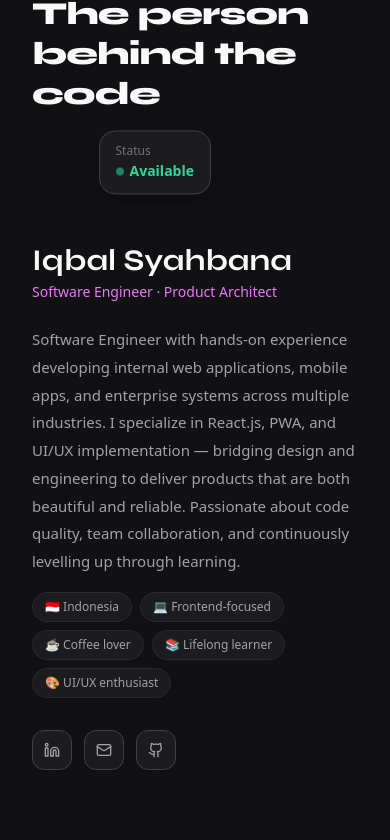
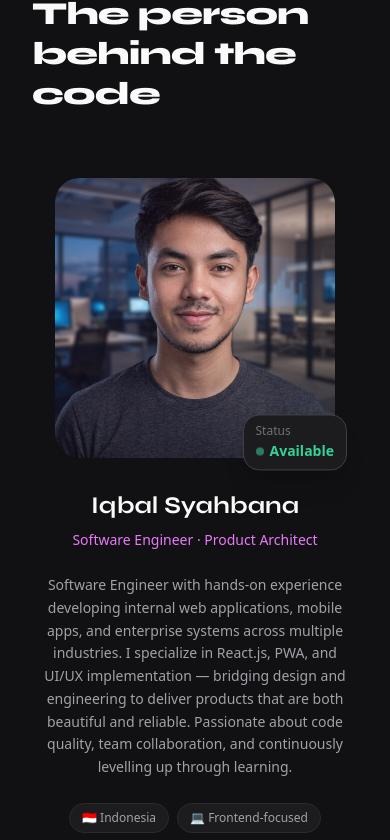
Before and after one commit to iqbalsyhbna/portfolio, a Next.js app: page / in a window 390 px wide. Shown: the part 1096-1936 px from the top of the page. Built offline with nearby package versions, Linux system fonts and the light colour scheme.

Commit message:
refactor: improve layout and styling in AboutSection component

```diff
--- a/src/components/sections/about.tsx
+++ b/src/components/sections/about.tsx
@@ -51,18 +51,19 @@ export function AboutSection() {
           behind the code
         </motion.h2>
 
-        <div className="grid lg:grid-cols-2 gap-16 items-center">
+        <div className="grid lg:grid-cols-[420px_1fr] gap-8 lg:gap-12 items-center">
           {/* Avatar */}
           <motion.div
             variants={slideInLeft}
-            className="relative aspect-square max-w-sm mx-auto lg:mx-0"
+            className="relative w-full max-w-[280px] sm:max-w-[340px] lg:max-w-[420px] aspect-square mx-auto lg:mx-0"
           >
-            <div className="w-full h-full rounded-3xl overflow-hidden relative">
+            <div className="relative w-full h-full overflow-hidden rounded-3xl">
               <Image
                 src={profile.avatar}
                 alt={profile.name}
                 fill
                 priority
+                sizes="(max-width: 768px) 280px, (max-width: 1024px) 340px, 420px"
                 className="object-cover rounded-3xl"
               />
 
@@ -84,10 +85,15 @@ export function AboutSection() {
               />
             </div>
 
+            {/* Floating Status Badge */}
             <motion.div
               animate={{ y: [-4, 4, -4] }}
-              transition={{ duration: 3, repeat: Infinity, ease: "easeInOut" }}
-              className="absolute -bottom-4 -right-4 bg-[var(--surface)] border border-[var(--border-color2)] rounded-2xl px-4 py-3 shadow-xl"
+              transition={{
+                duration: 3,
+                repeat: Infinity,
+                ease: "easeInOut",
+              }}
+              className="absolute -bottom-3 -right-3 sm:-bottom-4 sm:-right-4 bg-[var(--surface)] border border-[var(--border-color2)] rounded-2xl px-3 py-2 sm:px-4 sm:py-3 shadow-xl"
             >
               <div className="text-xs text-[var(--text-tertiary)]">Status</div>
 
@@ -99,18 +105,23 @@ export function AboutSection() {
           </motion.div>
 
           {/* Info */}
-          <motion.div variants={slideInRight}>
-            <h3 className="font-syne text-3xl font-bold mb-1">
+          <motion.div
+            variants={slideInRight}
+            className="text-center lg:text-left"
+          >
+            <h3 className="font-syne text-2xl sm:text-3xl lg:text-4xl font-bold mb-2">
               {profile.name}
             </h3>
-            <p className="text-[var(--accent-primary)] text-sm font-medium mb-6">
+
+            <p className="text-[var(--accent-primary)] text-sm sm:text-base font-medium mb-6">
               {profile.title} · Product Architect
             </p>
-            <p className="text-[var(--text-secondary)] text-[15px] leading-[1.85] mb-4">
+
+            <p className="text-[14px] sm:text-[15px] lg:text-base text-[var(--text-secondary)] leading-relaxed lg:leading-[1.85] mb-6">
               {profile.longBio}
             </p>
 
-            <div className="flex flex-wrap gap-2 mb-8">
+            <div className="flex flex-wrap justify-center lg:justify-start gap-2 mb-8">
               {profile.traits.map((t) => (
                 <span
                   key={t}
@@ -121,7 +132,7 @@ export function AboutSection() {
               ))}
             </div>
 
-            <div className="flex gap-3">
+            <div className="flex flex-wrap justify-center lg:justify-start gap-3">
               {socials.map((s) => (
                 <motion.a
                   key={s.platform}
```
